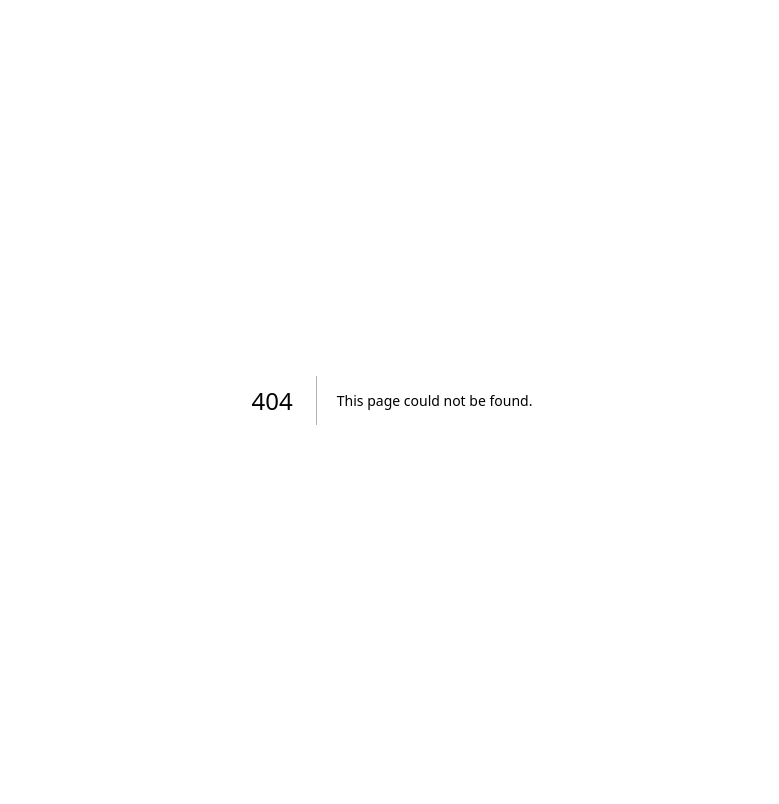
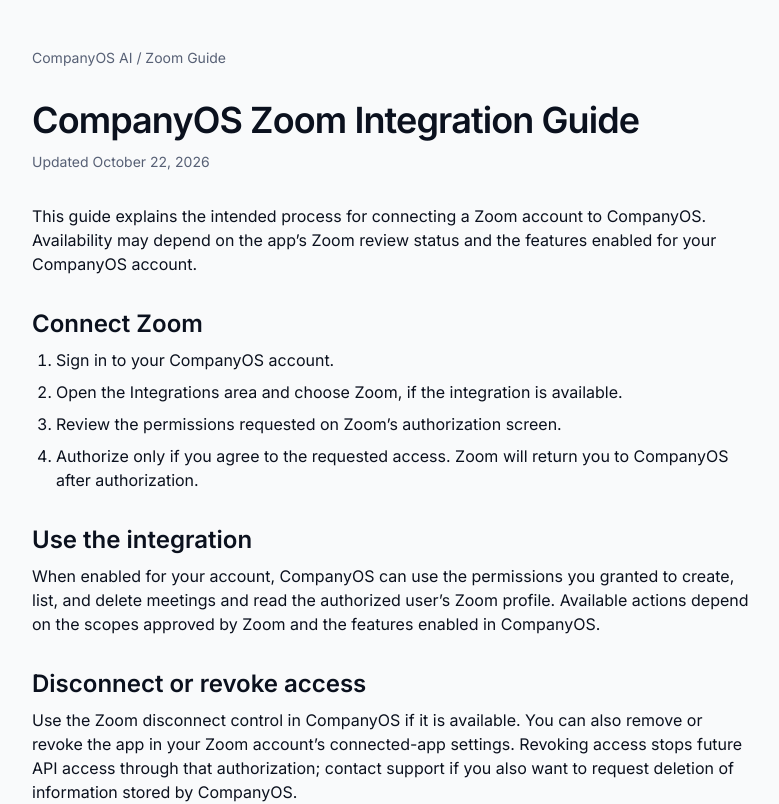
Before and after one commit to gt340/Companyos-ai-foundation-, a Next.js app: page /docs/zoom in a window 1280 px wide. Before the commit this address had no page. Shown: the top 804 px of the page, without its empty margins (248-1027 px from the left). Built offline with nearby package versions, Linux system fonts and the light colour scheme.

Commit message:
docs(zoom): add integration setup guide

```diff
--- /dev/null
+++ b/src/app/docs/zoom/page.tsx
@@ -0,0 +1,32 @@
+import type { Metadata } from "next";
+import Link from "next/link";
+
+export const metadata: Metadata = {
+  title: "Zoom Integration Guide",
+  description: "How to connect, use, and disconnect Zoom in CompanyOS AI.",
+};
+
+export default function ZoomGuidePage() {
+  return (
+    <main className="mx-auto min-h-screen max-w-3xl px-6 py-12 text-foreground">
+      <nav className="mb-8 text-sm text-muted-foreground"><Link href="/">CompanyOS AI</Link> / Zoom Guide</nav>
+      <h1 className="mb-3 text-4xl font-semibold tracking-tight">CompanyOS Zoom Integration Guide</h1>
+      <p className="mb-8 text-sm text-muted-foreground">Updated October 22, 2026</p>
+      <p className="mb-5">This guide explains the intended process for connecting a Zoom account to CompanyOS. Availability may depend on the app’s Zoom review status and the features enabled for your CompanyOS account.</p>
+      <h2 className="mb-2 mt-8 text-2xl font-semibold">Connect Zoom</h2>
+      <ol className="mb-5 list-decimal space-y-2 pl-6">
+        <li>Sign in to your CompanyOS account.</li>
+        <li>Open the Integrations area and choose Zoom, if the integration is available.</li>
+        <li>Review the permissions requested on Zoom’s authorization screen.</li>
+        <li>Authorize only if you agree to the requested access. Zoom will return you to CompanyOS after authorization.</li>
+      </ol>
+      <h2 className="mb-2 mt-8 text-2xl font-semibold">Use the integration</h2>
+      <p className="mb-5">When enabled for your account, CompanyOS can use the permissions you granted to create, list, and delete meetings and read the authorized user’s Zoom profile. Available actions depend on the scopes approved by Zoom and the features enabled in CompanyOS.</p>
+      <h2 className="mb-2 mt-8 text-2xl font-semibold">Disconnect or revoke access</h2>
+      <p className="mb-5">Use the Zoom disconnect control in CompanyOS if it is available. You can also remove or revoke the app in your Zoom account’s connected-app settings. Revoking access stops future API access through that authorization; contact support if you also want to request deletion of information stored by CompanyOS.</p>
+      <h2 className="mb-2 mt-8 text-2xl font-semibold">Troubleshooting</h2>
+      <p className="mb-5">If authorization fails, confirm that you are signing in to the intended Zoom account and that the app is available to that account. If the problem continues, contact support and include the error message and approximate time. Never send client secrets, access tokens, or passwords.</p>
+      <footer className="mt-12 border-t pt-6 text-sm text-muted-foreground"><Link className="underline" href="/privacy">Privacy Policy</Link> · <Link className="underline" href="/terms">Terms of Use</Link> · <Link className="underline" href="/support">Support</Link></footer>
+    </main>
+  );
+}
```
